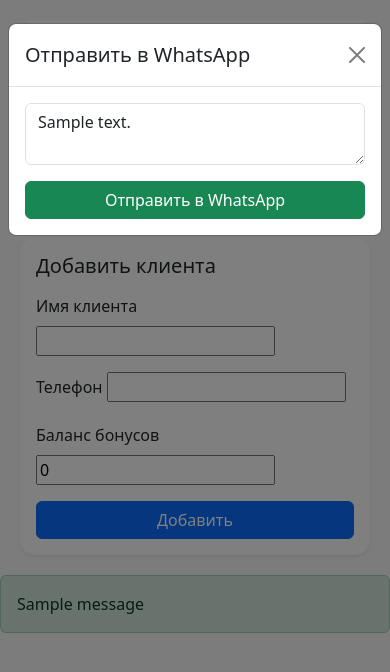
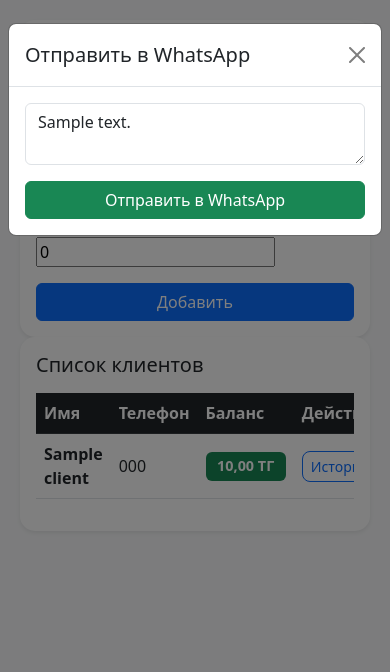
Before and after one commit to asaddd404/bonus_manager, a Django app: template core/templates/core/dashboard.html in a window 390 px wide. Shown: the part 434-1106 px from the top of the page. Run offline with Django 4.2, Linux system fonts and the light colour scheme; tables that the repository leaves empty hold one stand-in row (values such as "Sample post"); the template is opened without the code that fills it: values that come from a table or form of the project are taken from there, most other values are stand-ins (such as "Sample title", 1, 10 or a date in 2020); one stand-in notice (Sample message) is shown.

Commit message:
last version 1.03.

```diff
--- a/core/templates/core/dashboard.html
+++ b/core/templates/core/dashboard.html
@@ -29,15 +29,13 @@
   </style>
 </head>
 <body>
-  <div class="container  dashboard-container ">
+  <div class="container dashboard-container">
     <div class="d-flex justify-content-between align-items-center mb-4 bg-dark p-3 rounded text-white">
-      <h3> {{ business_name }}</h3>
-       <form method="post" action="{% url 'logout' %}">
-  {% csrf_token %}
-  <button type="submit" class="btn btn-primary">Выйти</button>
-        </form>
-
-
+      <h3>{{ business_name }}</h3>
+      <form method="post" action="{% url 'logout' %}">
+        {% csrf_token %}
+        <button type="submit" class="btn btn-primary">Выйти</button>
+      </form>
     </div>
 
     <!-- Статистика -->
@@ -50,7 +48,6 @@
           </div>
         </div>
       </div>
-
     </div>
 
     <p class="mb-3">Потрачено бонусов за месяц: <strong>{{ spent }} ТГ</strong></p>
@@ -67,8 +64,43 @@
     </form>
 
     <div class="row">
-      <!-- Таблица клиентов -->
-      <div class="col-12 col-md-8 mb-4">
+      <!-- Добавить клиента -->
+      <div class="col-12 col-md-4 order-1">
+        <div class="card shadow-sm border-0">
+          <div class="card-body">
+            <h5 class="card-title mb-3">Добавить клиента</h5>
+            <form method="post">
+              {% csrf_token %}
+              <input type="hidden" name="add_client" value="1">
+              <div class="mb-3">
+                <label class="form-label">Имя клиента</label>
+                {{ add_form.name }}
+                {% if add_form.name.errors %}
+                  <div class="text-danger small">{{ add_form.name.errors }}</div>
+                {% endif %}
+              </div>
+              <div class="mb-3">
+                <label class="form-label">Телефон</label>
+                {{ add_form.phone }}
+                {% if add_form.phone.errors %}
+                  <div class="text-danger small">{{ add_form.phone.errors }}</div>
+                {% endif %}
+              </div>
+              <div class="mb-3">
+                <label class="form-label">Баланс бонусов</label>
+                {{ add_form.balance }}
+                {% if add_form.balance.errors %}
+                  <div class="text-danger small">{{ add_form.balance.errors }}</div>
+                {% endif %}
+              </div>
+              <button type="submit" class="btn btn-primary w-100">Добавить</button>
+            </form>
+          </div>
+        </div>
+      </div>
+
+      <!-- Список клиентов -->
+      <div class="col-12 col-md-8 order-2">
         <div class="card shadow-sm border-0">
           <div class="card-body">
             <h5 class="card-title mb-3">Список клиентов</h5>
@@ -122,41 +154,6 @@
                 </tbody>
               </table>
             </div>
-          </div>
-        </div>
-      </div>
-
-      <!-- Добавить клиента -->
-      <div class="col-12 col-md-4">
-        <div class="card shadow-sm border-0">
-          <div class="card-body">
-            <h5 class="card-title mb-3">Добавить клиента</h5>
-            <form method="post">
-              {% csrf_token %}
-              <input type="hidden" name="add_client" value="1">
-              <div class="mb-3">
-                <label class="form-label">Имя клиента</label>
-                {{ add_form.name }}
-                {% if add_form.name.errors %}
-                  <div class="text-danger small">{{ add_form.name.errors }}</div>
-                {% endif %}
-              </div>
-              <div class="mb-3">
-                <label class="form-label">Телефон</label>
-                {{ add_form.phone }}
-                {% if add_form.phone.errors %}
-                  <div class="text-danger small">{{ add_form.phone.errors }}</div>
-                {% endif %}
-              </div>
-              <div class="mb-3">
-                <label class="form-label">Баланс бонусов</label>
-                {{ add_form.balance }}
-                {% if add_form.balance.errors %}
-                  <div class="text-danger small">{{ add_form.balance.errors }}</div>
-                {% endif %}
-              </div>
-              <button type="submit" class="btn btn-primary w-100">Добавить</button>
-            </form>
           </div>
         </div>
       </div>
@@ -221,15 +218,6 @@
       </div>
     </div>
   </div>
-{% if messages %}
-  <div class="mb-3">
-    {% for message in messages %}
-      <div class="alert alert-{{ message.tags }}">
-        {{ message }}
-      </div>
-    {% endfor %}
-  </div>
-{% endif %}
 
   <!-- History Modal -->
   <div class="modal fade" id="historyModal" tabindex="-1">
@@ -239,8 +227,7 @@
           <h5 class="modal-title">История бонусов</h5>
           <button type="button" class="btn-close" data-bs-dismiss="modal"></button>
         </div>
-        <div class="modal-body" id="historyContent">
-        </div>
+        <div class="modal-body" id="historyContent"></div>
       </div>
     </div>
   </div>
```
